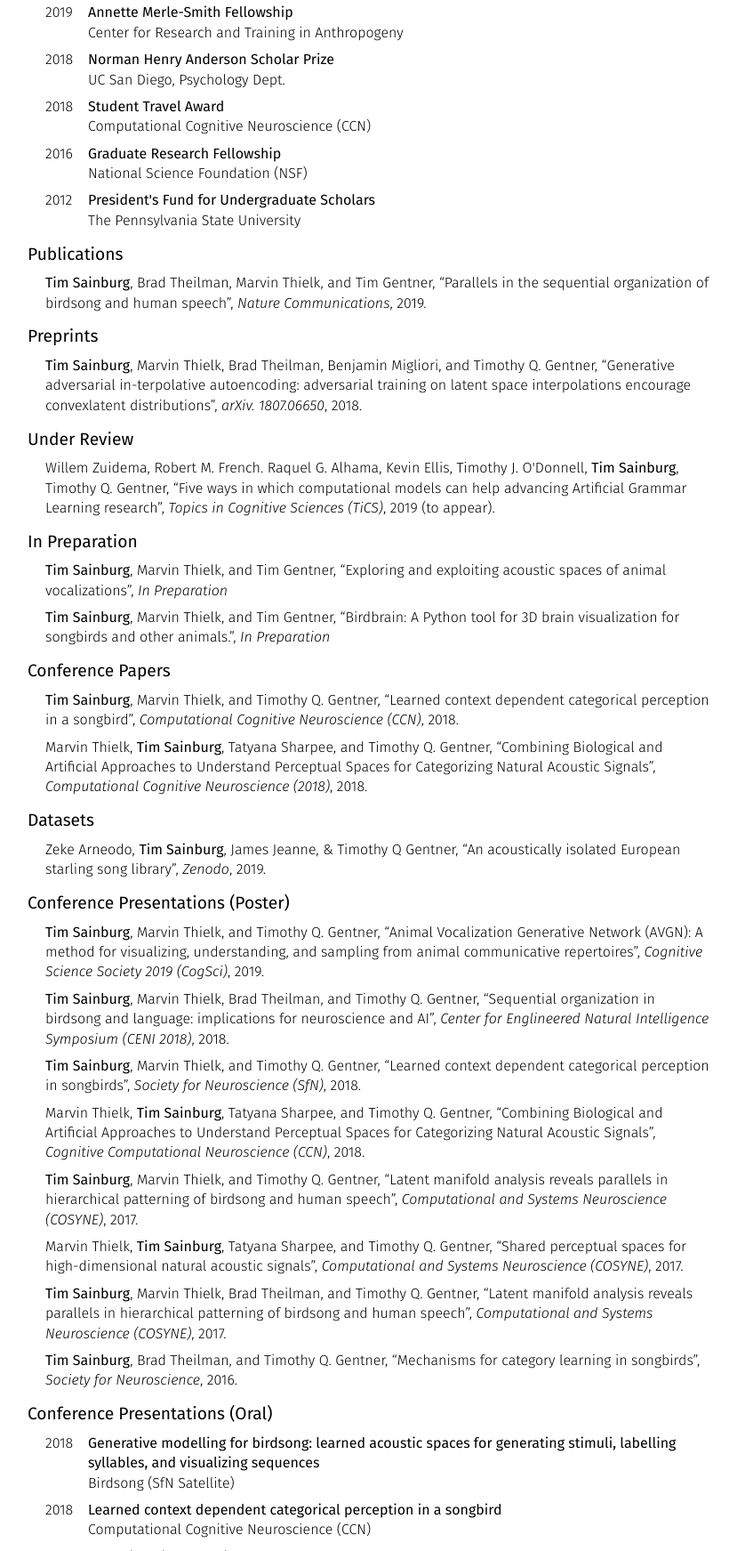
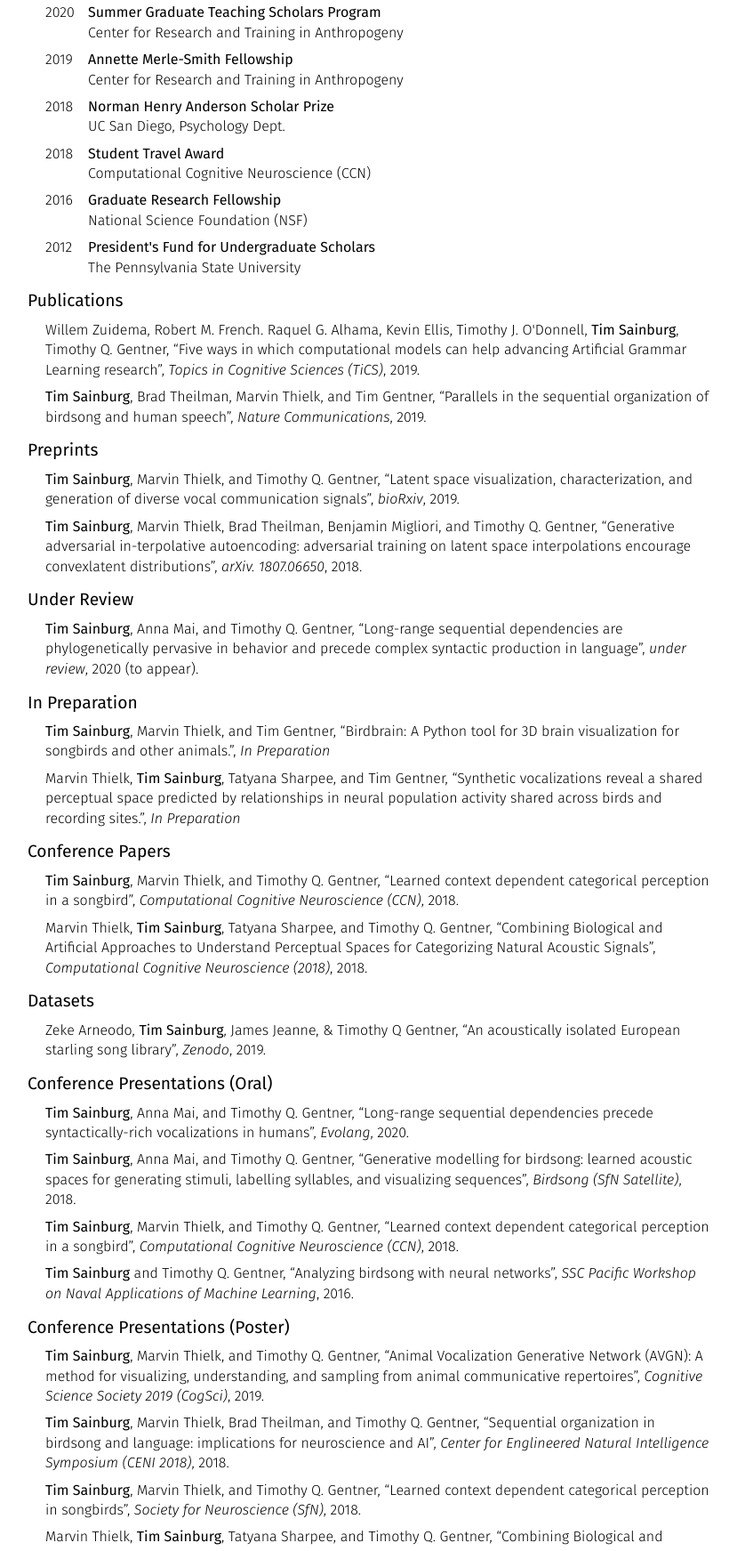
Before and after one commit to timsainb/curriculum_vitae, a plain HTML site: page cv/cv.html in a window 1280 px wide. Shown: the part 1057-2800 px from the top of the page at 89% size, without its empty margins (225-1054 px from the left). Drawn offline with Linux system fonts and the light colour scheme; files that its build step writes are made by us from their sources; a web font is replaced by a local one.

Commit message:
Update cv.

```diff
--- a/cv/cv.html
+++ b/cv/cv.html
@@ -51,12 +51,6 @@
         <div class="block">
             <p>
 
-                Sequence models,
-
-                Generative models,
-
-                Machine perception,
-
                 Auditory neuroscience,
 
                 Language origins,
@@ -65,7 +59,13 @@
 
                 Deep Learning/NLP,
 
-                Animal cognition/communication
+                Animal cognition/communication,
+
+                Sequence models,
+
+                Generative models,
+
+                Machine perception
 
             </p>
         </div>
@@ -152,6 +152,14 @@
         <div class="block">
 
             <div class="item">
+                <div class="year">2020</div>
+                <div class="yearright">
+                    <strong>Summer Graduate Teaching Scholars Program</strong><br />
+                    Center for Research and Training in Anthropogeny
+                </div>
+            </div>
+
+            <div class="item">
                 <div class="year">2019</div>
                 <div class="yearright">
                     <strong>Annette Merle-Smith Fellowship</strong><br />
@@ -198,6 +206,12 @@
         <div class="block">
 
             <div class="item">
+                Willem Zuidema, Robert M. French. Raquel G. Alhama, Kevin Ellis, Timothy J. O'Donnell, <b>Tim Sainburg</b>, Timothy Q. Gentner, <span class="papertitle"><a
+                        href="https://doi.org/10.1111/tops.12474">&#x201c;Five ways in which computational models can help advancing Artificial Grammar Learning research&#x201d;</a></span>,
+                <i>Topics in Cognitive Sciences (TiCS)</i>, 2019.
+            </div>
+
+            <div class="item">
                 <b>Tim Sainburg</b>, Brad Theilman, Marvin Thielk, and Tim Gentner, <span class="papertitle"><a
                         href="https://doi.org/10.1038/s41467-019-11605-y">&#x201c;Parallels in the sequential organization of birdsong and human speech&#x201d;</a></span>,
                 <i>Nature Communications</i>, 2019.
@@ -211,7 +225,14 @@
         <div class="block">
 
             <div class="item">
-                <b>Tim Sainburg</b>, Marvin Thielk, Brad Theilman, Benjamin Migliori, and Timothy Q. Gentner, <span class="papertitle">&#x201c;Generative adversarial in-terpolative autoencoding:  adversarial training on latent space interpolations encourage convexlatent distributions&#x201d;</span>,
+                <b>Tim Sainburg</b>, Marvin Thielk, and Timothy Q. Gentner, <span class="papertitle"><a
+                        href="https://doi.org/10.1101/870311">&#x201c;Latent space visualization, characterization, and generation of diverse vocal communication signals&#x201d;</a></span>,
+                <i>bioRxiv</i>, 2019.
+            </div>
+
+            <div class="item">
+                <b>Tim Sainburg</b>, Marvin Thielk, Brad Theilman, Benjamin Migliori, and Timothy Q. Gentner, <span class="papertitle"><a
+                        href="https://arxiv.org/abs/1807.06650">&#x201c;Generative adversarial in-terpolative autoencoding:  adversarial training on latent space interpolations encourage convexlatent distributions&#x201d;</a></span>,
                 <i>arXiv.  1807.06650</i>, 2018.
             </div>
 
@@ -222,8 +243,8 @@
         <div class="block">
 
             <div class="item">
-                Willem Zuidema, Robert M. French. Raquel G. Alhama, Kevin Ellis, Timothy J. O'Donnell, <b>Tim Sainburg</b>, Timothy Q. Gentner, <span class="papertitle">&#x201c;Five ways in which computational models can help advancing Artificial Grammar Learning research&#x201d;</span>,
-                <i>Topics in Cognitive Sciences (TiCS)</i>, 2019 (to appear).
+                <b>Tim Sainburg</b>, Anna Mai, and Timothy Q. Gentner, <span class="papertitle">&#x201c;Long-range sequential dependencies are phylogenetically pervasive in behavior and precede complex syntactic production in language&#x201d;</span>,
+                <i>under review</i>, 2020 (to appear).
             </div>
 
         </div>
@@ -234,13 +255,12 @@
 
             <div class="item">
                 <b>Tim Sainburg</b>, Marvin Thielk, and Tim Gentner, <span class="papertitle"><a
-                        href="https://github.com/timsainb/avgn">&#x201c;Exploring and exploiting acoustic spaces of animal vocalizations&#x201d;</a></span>,
+                        href="https://github.com/timsainb/birdbrain">&#x201c;Birdbrain: A Python tool for 3D brain visualization for songbirds and other animals.&#x201d;</a></span>,
                 <i>In Preparation</i>
             </div>
 
             <div class="item">
-                <b>Tim Sainburg</b>, Marvin Thielk, and Tim Gentner, <span class="papertitle"><a
-                        href="https://github.com/timsainb/birdbrain">&#x201c;Birdbrain: A Python tool for 3D brain visualization for songbirds and other animals.&#x201d;</a></span>,
+                Marvin Thielk, <b>Tim Sainburg</b>, Tatyana Sharpee, and Tim Gentner, <span class="papertitle">&#x201c;Synthetic vocalizations reveal a shared perceptual space predicted by relationships in neural population activity shared across birds and recording sites.&#x201d;</span>,
                 <i>In Preparation</i>
             </div>
 
@@ -252,13 +272,13 @@
 
             <div class="item">
                 <b>Tim Sainburg</b>, Marvin Thielk, and Timothy Q. Gentner, <span class="papertitle"><a
-                        href="https://ccneuro.org/2018/Papers/ViewPapers.asp?PaperNum=1147">&#x201c;Learned context dependent categorical perception in a songbird&#x201d;</a></span>,
+                        href="https://doi.org/10.32470/CCN.2018.1147-0">&#x201c;Learned context dependent categorical perception in a songbird&#x201d;</a></span>,
                 <i>Computational Cognitive Neuroscience (CCN)</i>, 2018.
             </div>
 
             <div class="item">
                 Marvin Thielk, <b>Tim Sainburg</b>, Tatyana Sharpee, and Timothy Q. Gentner, <span class="papertitle"><a
-                        href="https://ccneuro.org/2018/Papers/ViewPapers.asp?PaperNum=1247">&#x201c;Combining Biological and Artificial Approaches to Understand Perceptual Spaces for Categorizing Natural Acoustic Signals&#x201d;</a></span>,
+                        href="https://doi.org/10.32470/CCN.2018.1247-0">&#x201c;Combining Biological and Artificial Approaches to Understand Perceptual Spaces for Categorizing Natural Acoustic Signals&#x201d;</a></span>,
                 <i>Computational Cognitive Neuroscience (2018)</i>, 2018.
             </div>
 
@@ -272,6 +292,34 @@
                 Zeke Arneodo, <b>Tim Sainburg</b>, James Jeanne, & Timothy Q Gentner, <span class="papertitle"><a
                         href="https://zenodo.org/record/3237218">&#x201c;An acoustically isolated European starling song library&#x201d;</a></span>,
                 <i>Zenodo</i>, 2019.
+            </div>
+
+        </div>
+
+        <h2>Conference Presentations (Oral)</h2>
+
+        <div class="block">
+
+            <div class="item">
+                <b>Tim Sainburg</b>, Anna Mai, and Timothy Q. Gentner, <span class="papertitle">&#x201c;Long-range sequential dependencies precede syntactically-rich vocalizations in humans&#x201d;</span>,
+                <i>Evolang</i>, 2020.
+            </div>
+
+            <div class="item">
+                <b>Tim Sainburg</b>, Anna Mai, and Timothy Q. Gentner, <span class="papertitle"><a
+                        href="https://www.youtube.com/watch?v=0T2UU8-NCbM">&#x201c;Generative modelling for birdsong: learned acoustic spaces for generating stimuli, labelling syllables, and visualizing sequences&#x201d;</a></span>,
+                <i>Birdsong (SfN Satellite)</i>, 2018.
+            </div>
+
+            <div class="item">
+                <b>Tim Sainburg</b>, Marvin Thielk, and Timothy Q. Gentner, <span class="papertitle"><a
+                        href="https://www.youtube.com/watch?v=XAU-CKGback">&#x201c;Learned context dependent categorical perception in a songbird&#x201d;</a></span>,
+                <i>Computational Cognitive Neuroscience (CCN)</i>, 2018.
+            </div>
+
+            <div class="item">
+                <b>Tim Sainburg</b> and Timothy Q. Gentner, <span class="papertitle">&#x201c;Analyzing birdsong with neural networks&#x201d;</span>,
+                <i>SSC Pacific Workshop on Naval Applications of Machine Learning</i>, 2016.
             </div>
 
         </div>
@@ -322,29 +370,7 @@
 
         </div>
 
-        <h2>Conference Presentations (Oral)</h2>
 
-        <div class="block">
-
-            <div class="item">
-                <div class="year">2018</div>
-                <strong><a href="https://www.youtube.com/watch?v=0T2UU8-NCbM">Generative modelling for birdsong: learned acoustic spaces for generating stimuli, labelling syllables, and visualizing sequences</a></strong><br />
-                Birdsong (SfN Satellite)
-            </div>
-
-            <div class="item">
-                <div class="year">2018</div>
-                <strong><a href="https://www.youtube.com/watch?v=XAU-CKGback">Learned context dependent categorical perception in a songbird</a></strong><br />
-                Computational Cognitive Neuroscience (CCN)
-            </div>
-
-            <div class="item">
-                <div class="year">2016</div>
-                <strong><a href="">Analyzing birdsong with neural networks</a></strong><br />
-                SSC Pacific Workshop on Naval Applications of Machine Learning
-            </div>
-
-        </div>
 
         <h2>Invited Talks</h2>
 
@@ -433,6 +459,13 @@
             <div class="onelineitem">
                 <div class="yearrange">2019</div>
                 <div class="yearright">
+                    <strong>Mingxuan Zhang</strong>, Post-Bac at UCSD
+                </div>
+            </div>
+
+            <div class="onelineitem">
+                <div class="yearrange">2019</div>
+                <div class="yearright">
                     <strong>Meixuan Jiang</strong>, Undergraduate at UCSD
                 </div>
             </div>
@@ -486,7 +519,7 @@
         <div class="block">
             <div class="item">
 
-                <span class="journal">Animal Behavior</span>
+                <span class="journal">Animal Behavior, The Auk</span>
 
             </div>
         </div>
```
Also changed, not shown: cv/cv_pelican.html (+71 -38 lines).
